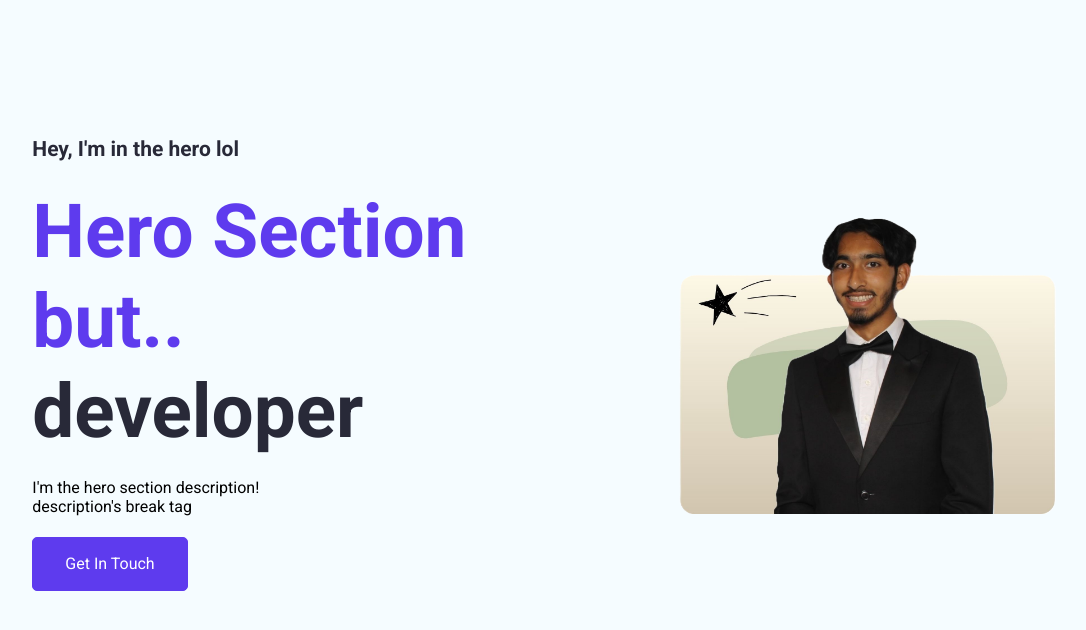
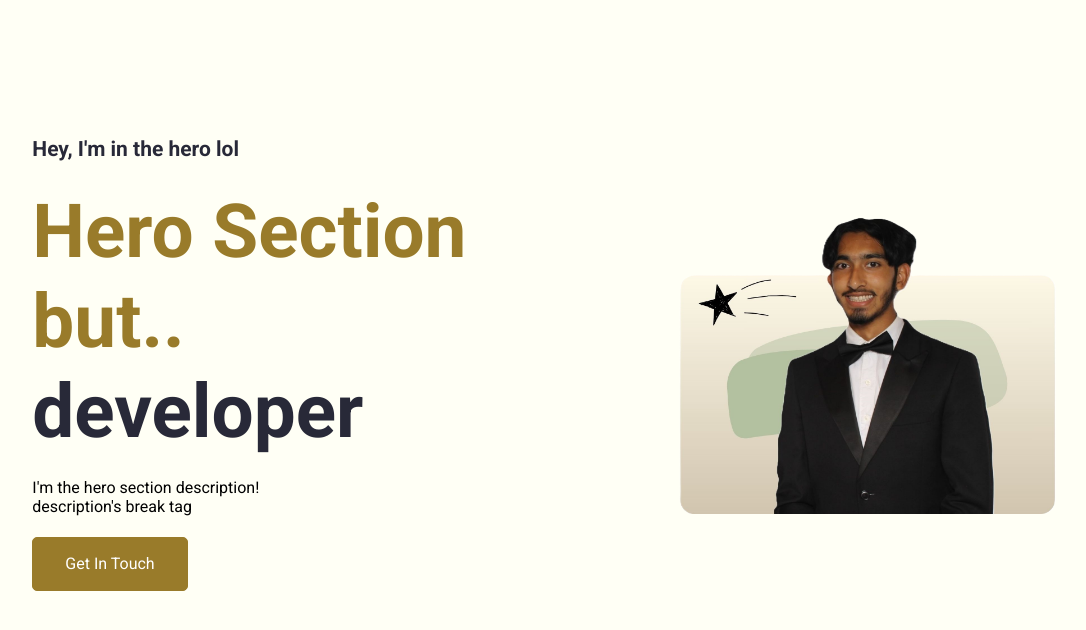
Before and after one commit to sajid985/portfolio_website_react, a React (Create React App) app: page / in a window 1280 px wide. Shown: the top 630 px of the page, without its empty margins (53-1139 px from the left). Built offline with nearby package versions, Linux system fonts and the light colour scheme.

Commit message:
color adjustment

```diff
--- a/src/App.css
+++ b/src/App.css
@@ -18,9 +18,9 @@ h1, h2, h3, h4, h5, h6, p {
 
 /*  */
 :root {
-    --primary: #5e3bee;
+    --primary: #997b2a;
     --heading-color: #282938;
-    --bg-shade: #f5fcff;
+    --bg-shade: #fffff5;
     --github: #e62872;
     --darkblue: #1c1e53;
     --black: #000000;
```
